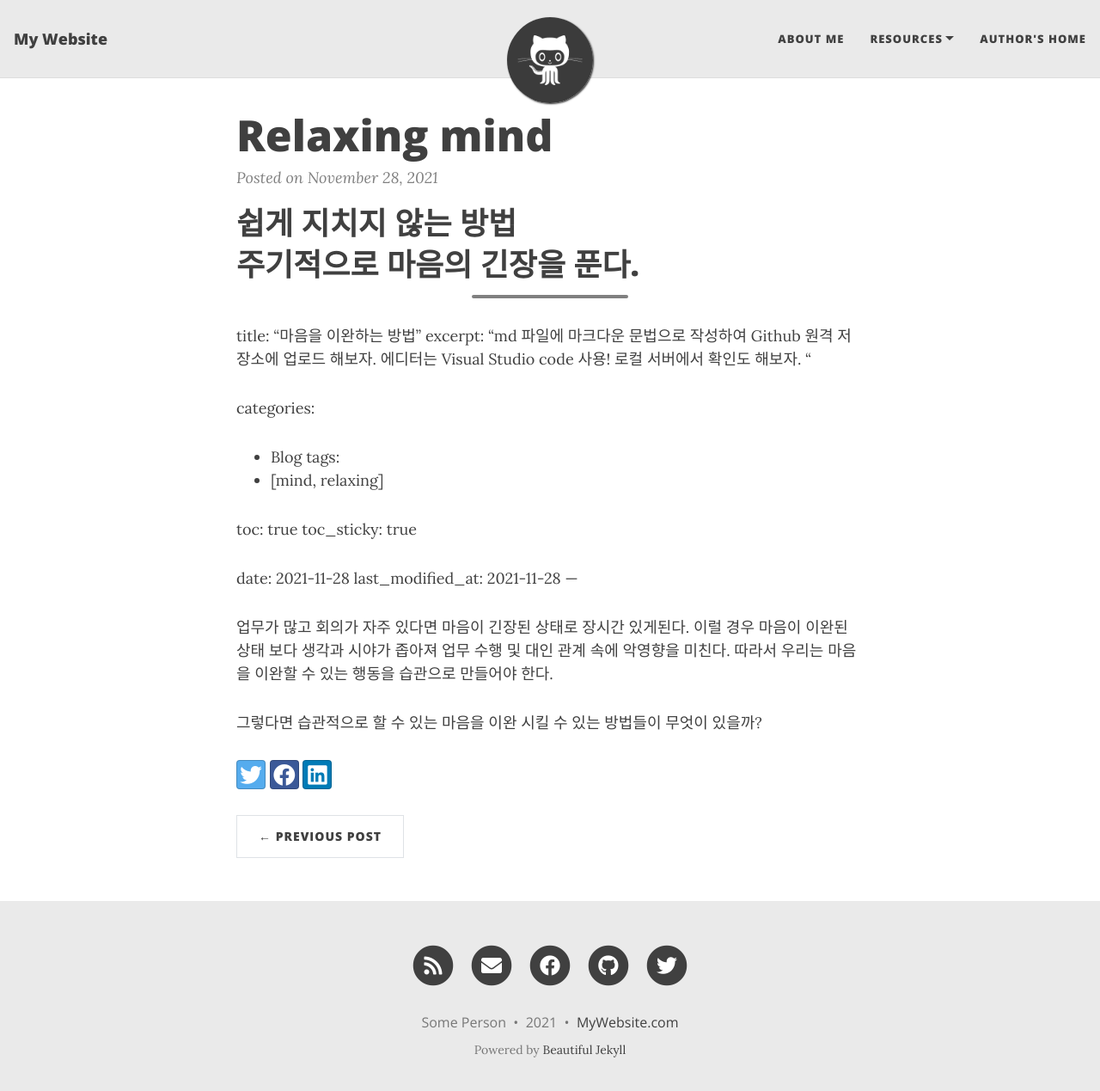
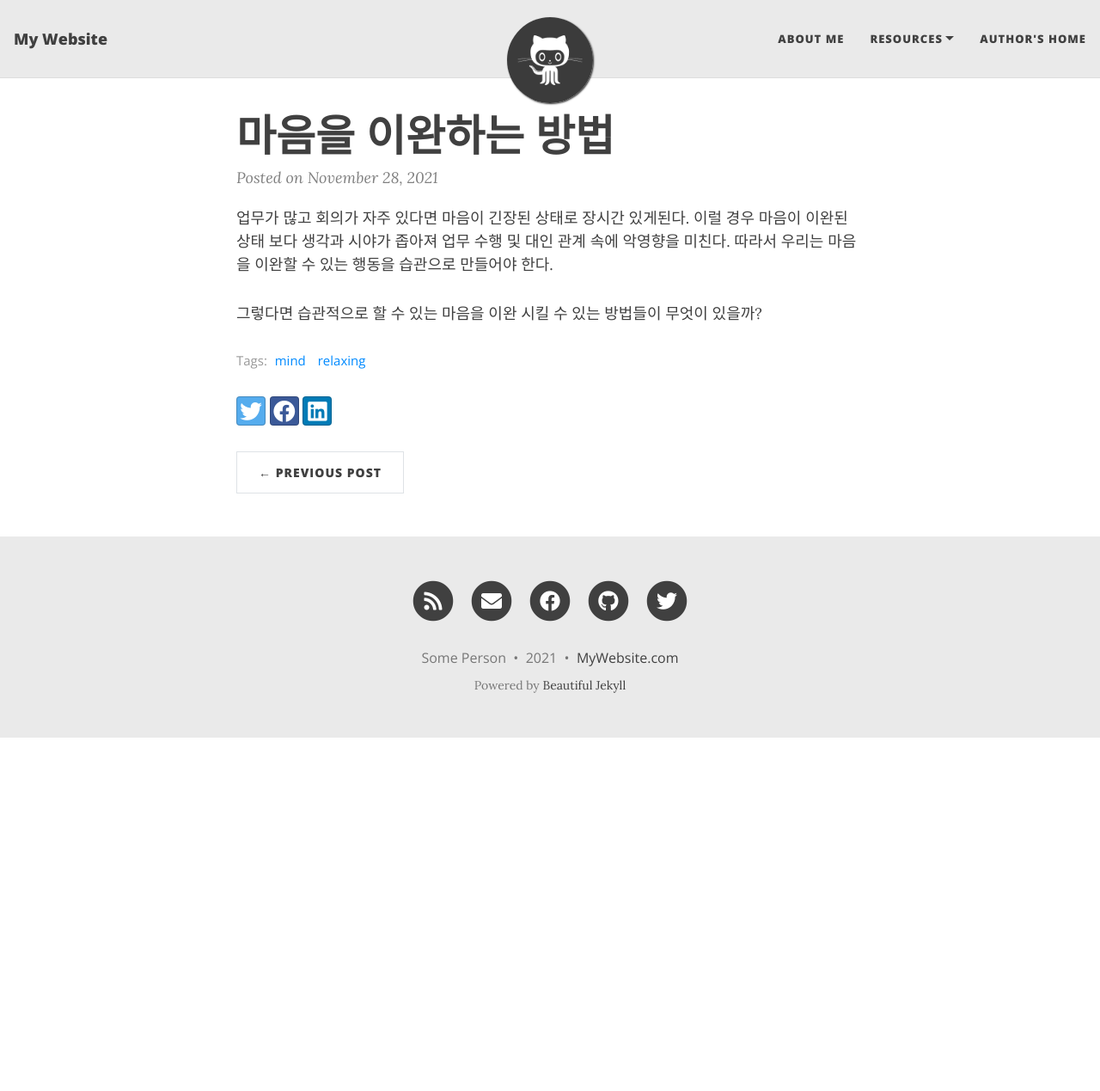
Before and after one commit to jjanghee28/jjanghee28.github.io, a Jekyll site: the page built from _posts/2021-11-28-relaxing mind.md, in a window 1280 px wide and 1282 px high. Shown: the top 1269 px of the window at 86% size. Built offline with Jekyll 4.4.1, drawn with Linux system fonts in a browser that asks for light colours; nearby versions of some CDN libraries.

Commit message:
Update 2021-11-28-relaxing mind.md

```diff
--- a/_posts/2021-11-28-relaxing mind.md
+++ b/_posts/2021-11-28-relaxing mind.md
@@ -1,7 +1,3 @@
-# 쉽게 지치지 않는 방법
-
-# 주기적으로 마음의 긴장을 푼다.
-
 ---
 title:  "마음을 이완하는 방법"
 excerpt: "md 파일에 마크다운 문법으로 작성하여 Github 원격 저장소에 업로드 해보자. 에디터는 Visual Studio code 사용! 로컬 서버에서 확인도 해보자. "
```
